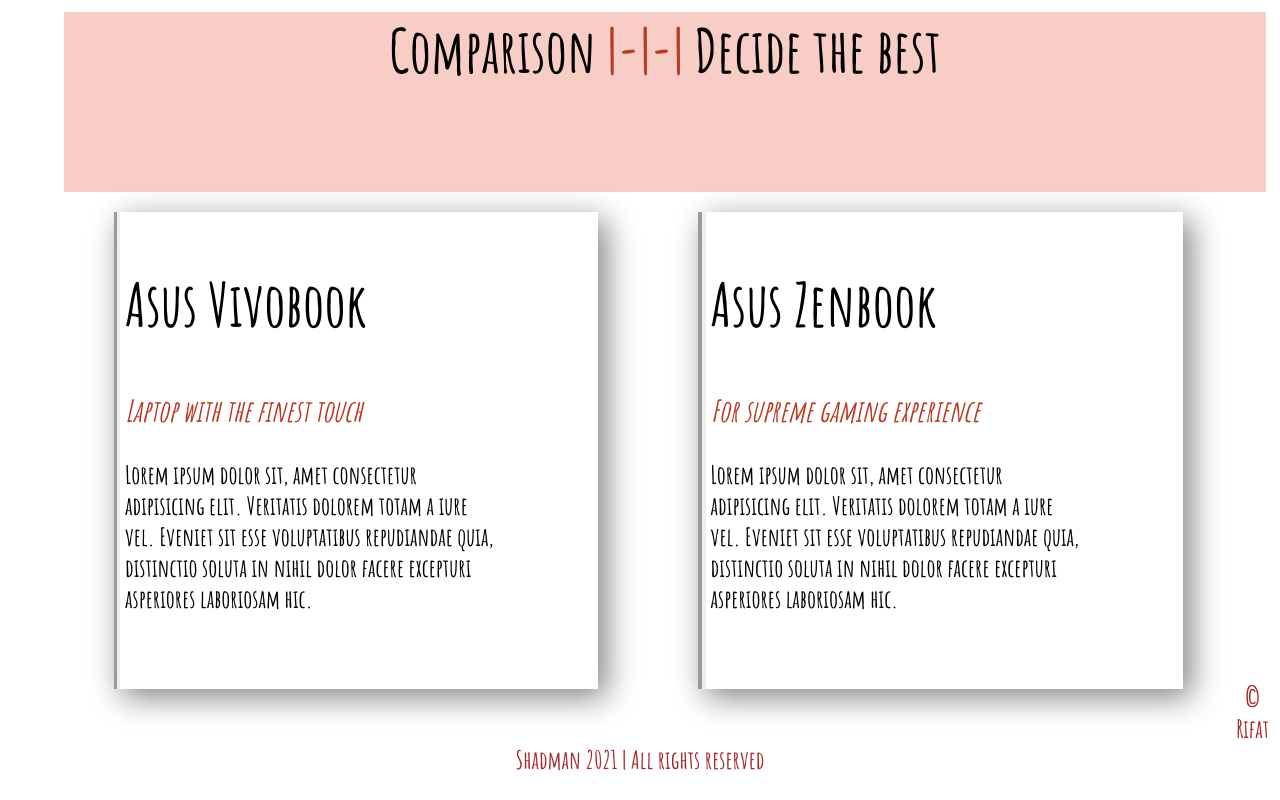
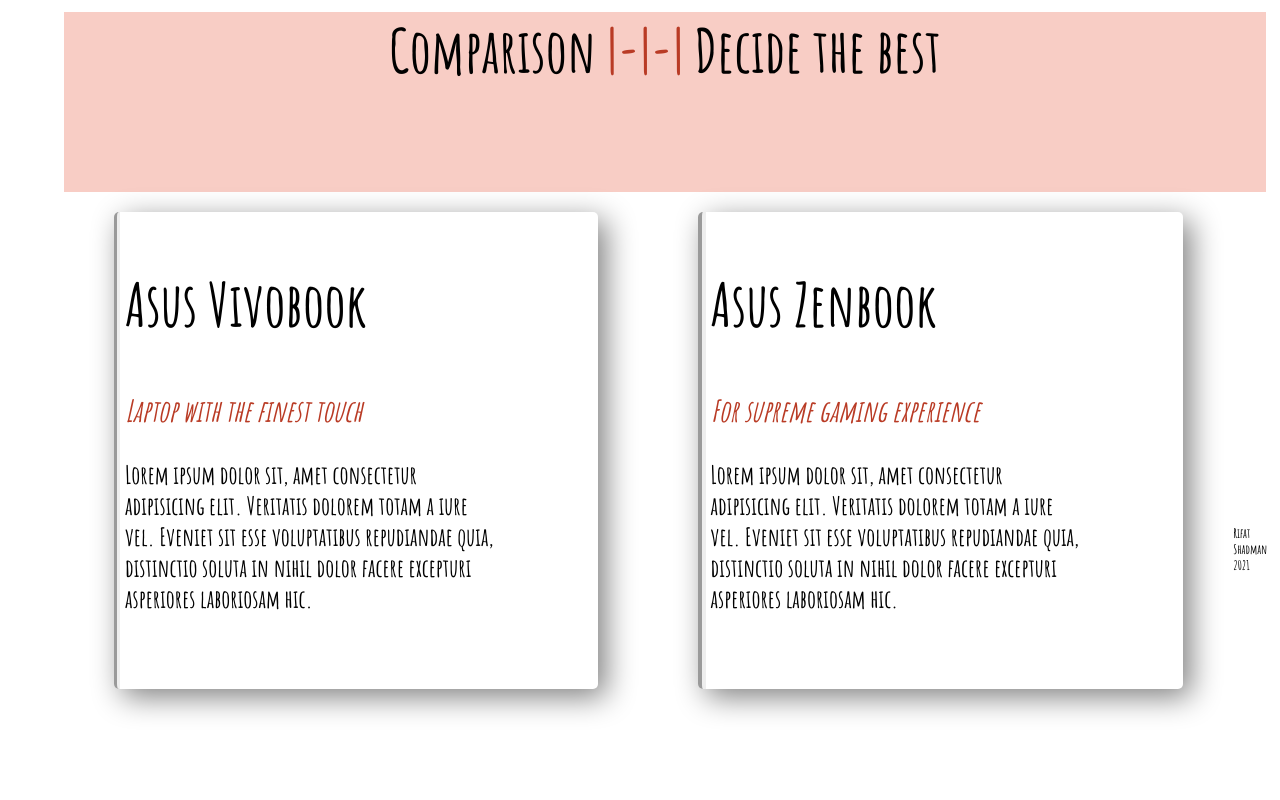
Before and after one commit to Rifat-Shadman/Practice-portfolio, a plain HTML site: page index.html in a window 1280 px wide. Shown: the part 1285-2085 px from the top of the page. After the commit the page ends 2024 px from the top, so only its background shows below. Drawn offline with Linux system fonts and the light colour scheme.

Commit message:
footer on the right

```diff
--- a/index.html
+++ b/index.html
@@ -63,11 +63,12 @@
             </p>
         </div>
     </section>
-<div>
+
     <footer>
-        <p> © Rifat Shadman 2021 | All rights reserved</p>
+        <p>Rifat Shadman <br> 2021</p>
     </footer>
-</div>
+
+
 
 </body>
 </html>
--- a/style.css
+++ b/style.css
@@ -95,6 +95,7 @@ p{
 }
 .comparison{
     padding-left: 50px;
+    height: 500px;
 }
 
 .comparison .half-width{
@@ -104,6 +105,7 @@ p{
 
 .texts{
     box-shadow: 8px 8px 30px gray;
+    border-radius: 5px;
     width: 31%;
     padding-left: 100px;
     margin-left: 50px;
@@ -126,9 +128,10 @@ p{
     border-left-style:groove ;
 }
 footer{
-    color: brown;
-    font-size: 5;
-    margin-top: 170px;
-    text-align: center;
-    text-decoration:antiquewhite;
+    text-align: left;
+
 }
+footer p{
+    text-align: left;
+    font-size: 13px;
+}
```
